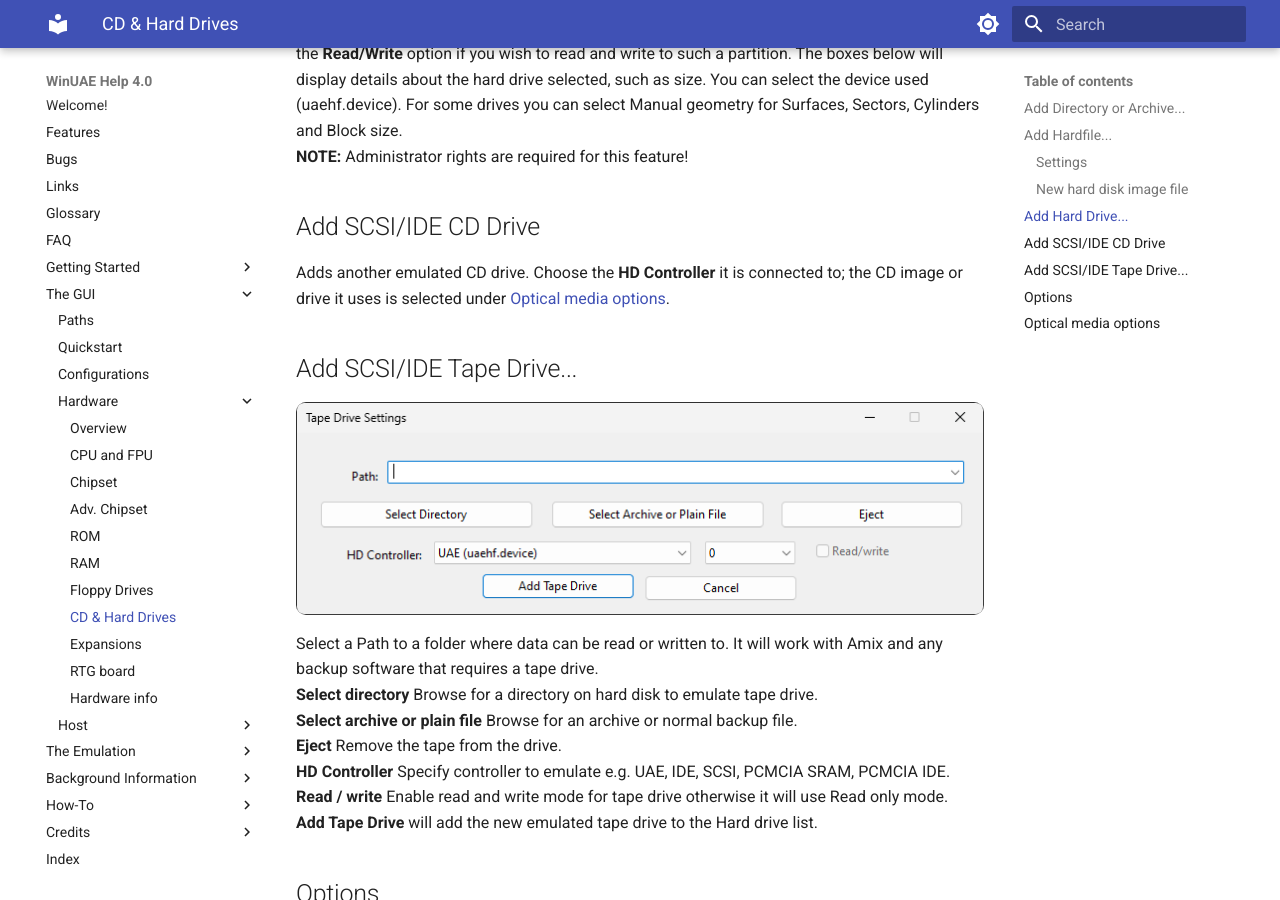
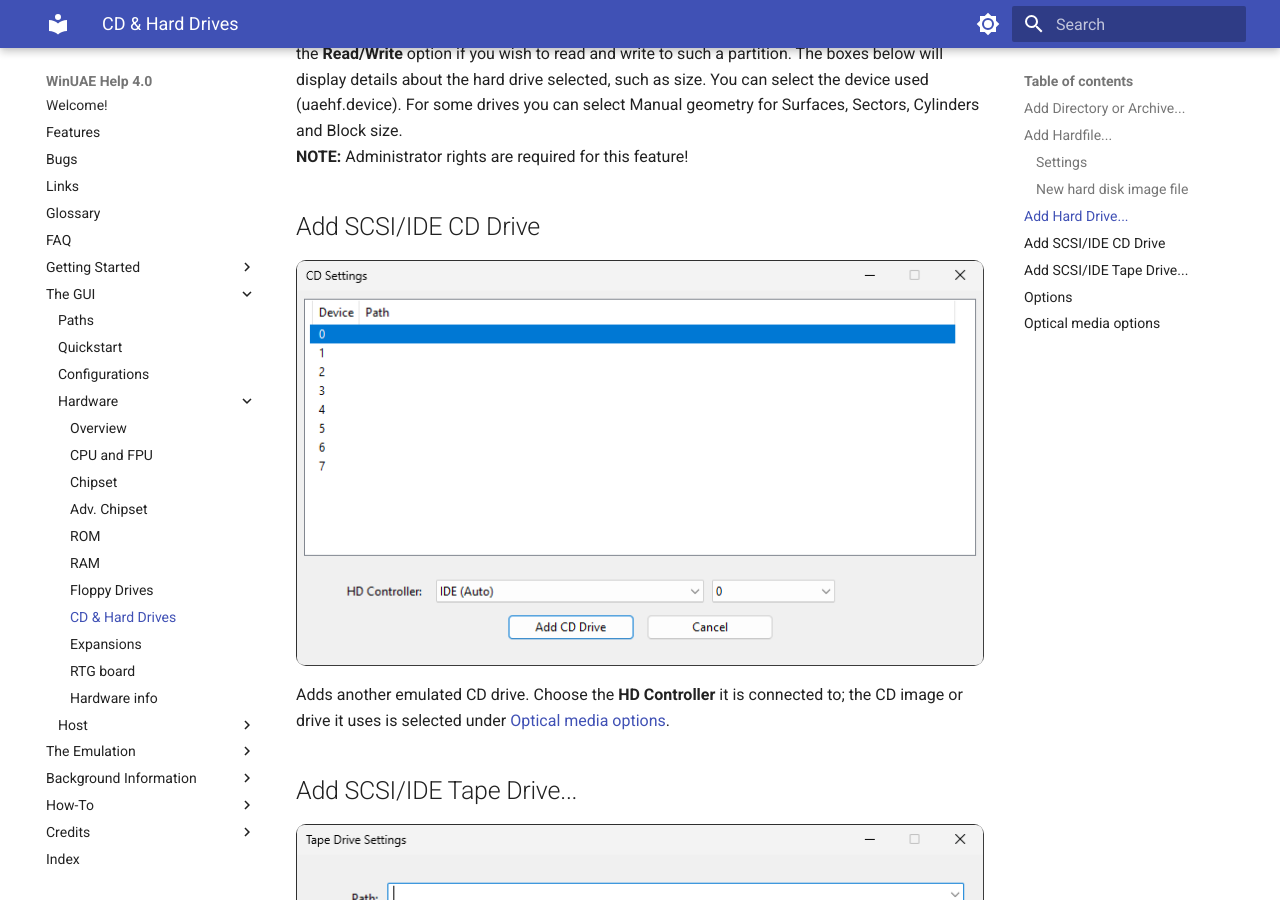
Before and after one commit to vware/winuaehelp, an MkDocs documentation site: the page built from docs/gui/harddrives.md, in a window 1280 px wide and 900 px high, scrolled down 3012 px. Built offline with MkDocs 1.6.1 and Material for MkDocs 9.7.7, drawn with Linux system fonts in a browser that asks for light colours.

Commit message:
Show the missing CD drive screenshot in the HDD page

```diff
--- a/docs/gui/harddrives.md
+++ b/docs/gui/harddrives.md
@@ -73,6 +73,8 @@ this feature!
 
 ## Add SCSI/IDE CD Drive
 
+![WinUAE - Add SCSI/IDE CD Drive](cddrive.png){ .center }
+
 Adds another emulated CD drive. Choose the **HD
 Controller** it is connected to; the CD image or drive it
 uses is selected under [Optical media
```
